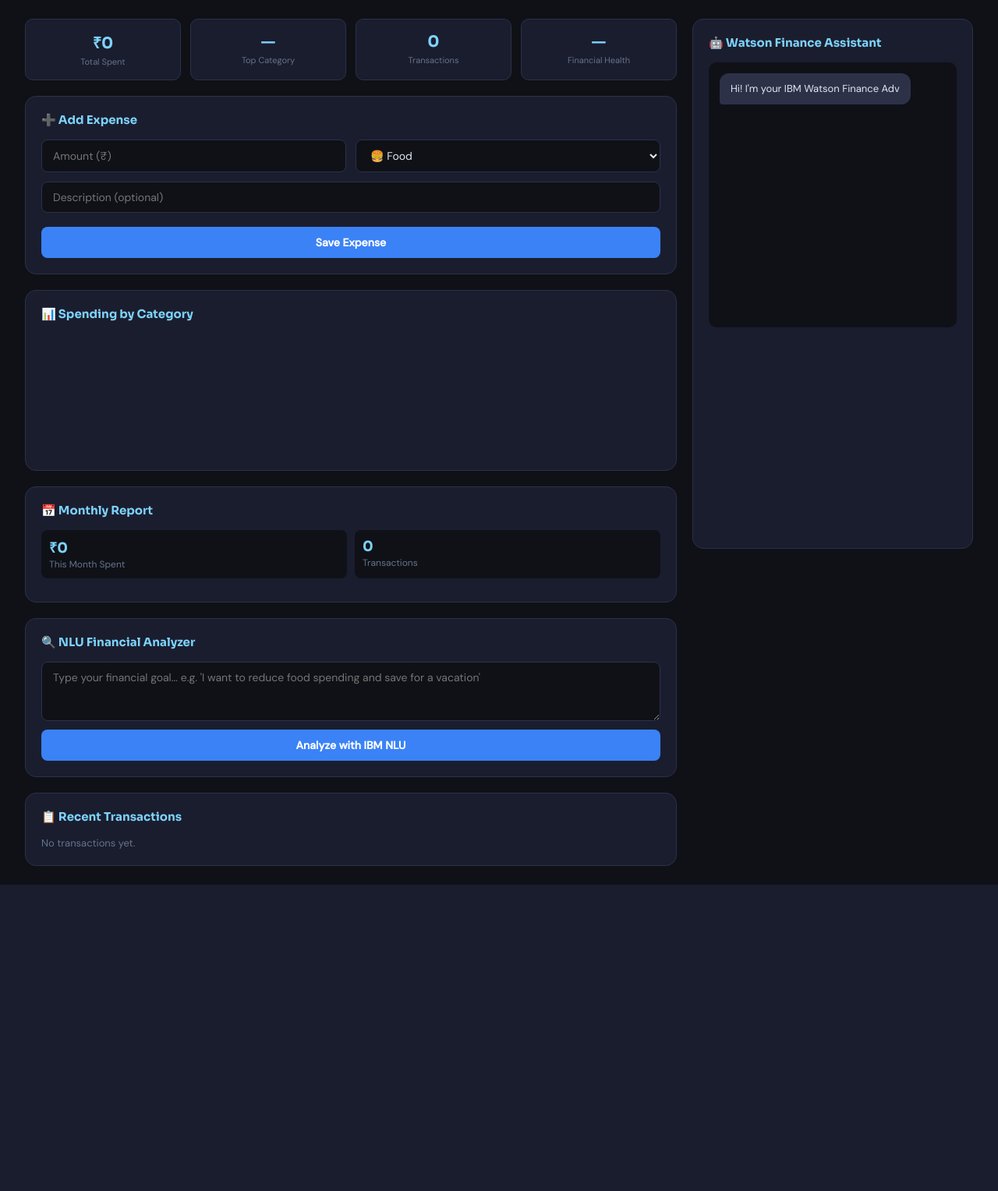
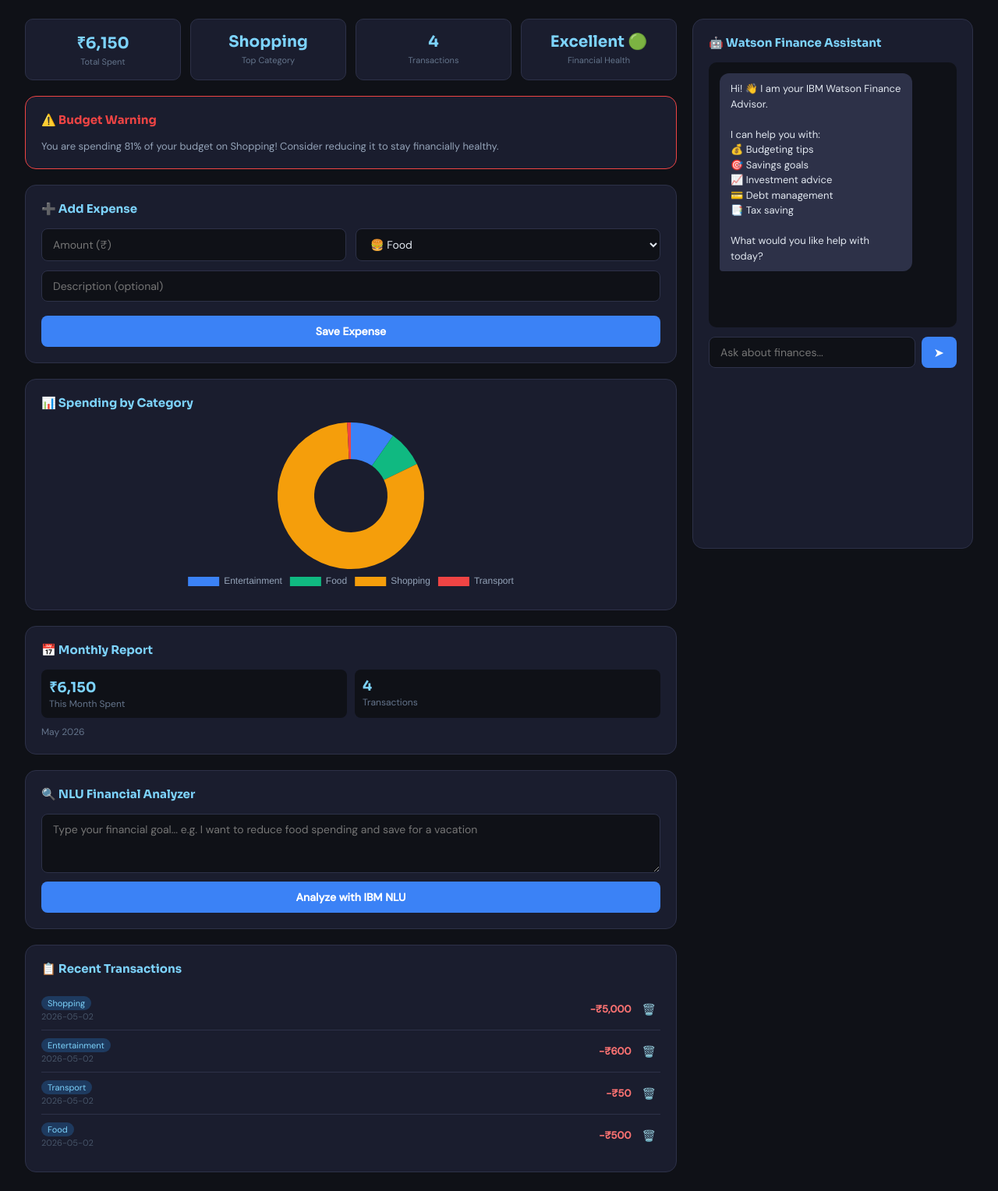
Before and after one commit to yanchit123/finance-ai-advisor, a Flask app: page / in a window 1280 px wide. Shown: the part 64-1592 px from the top of the page at 78% size. Before the commit the page ends 1199 px from the top, so only its background shows below. Run offline with Flask 3, Linux system fonts and the light colour scheme; a map, chart or similar area stays blank.

Commit message:
Final version - all features working

```diff
--- a/app.py
+++ b/app.py
@@ -7,6 +7,7 @@ from datetime import datetime
 
 load_dotenv()
 app = Flask(__name__)
+app.config['SEND_FILE_MAX_AGE_DEFAULT'] = 0
 CORS(app)
 
 # ── Data Persistence ──────────────────────────────
--- a/templates/index.html
+++ b/templates/index.html
@@ -45,11 +45,10 @@
     canvas { max-height: 220px; }
     .warning-card { border-color: #ef4444 !important; display: none; }
     .warning-card h2 { color: #ef4444 !important; }
-    .health-tip { font-size: 12px; color: #94a3b8; margin-top: 6px; }
     .report-grid { display: grid; grid-template-columns: 1fr 1fr; gap: 10px; margin-top: 8px; }
-    .report-item { background: #0f1117; border-radius: 8px; padding: 10px; font-size: 12px; }
+    .report-item { background: #0f1117; border-radius: 8px; padding: 10px; }
     .report-item .r-val { font-size: 18px; font-weight: 700; color: #7dd3fc; font-family: 'Sora', sans-serif; }
-    .report-item .r-lbl { color: #64748b; margin-top: 2px; }
+    .report-item .r-lbl { color: #64748b; margin-top: 2px; font-size: 12px; }
   </style>
 </head>
 <body>
@@ -61,7 +60,7 @@
   <div class="main">
     <div class="left">
 
-      <!-- Stats Row -->
+      <!-- Stats -->
       <div class="stats">
         <div class="stat">
           <div class="val" id="total-spent">₹0</div>
@@ -81,7 +80,7 @@
         </div>
       </div>
 
-      <!-- Budget Warning -->
+      <!-- Warning -->
       <div class="card warning-card" id="warning-card">
         <h2>⚠️ Budget Warning</h2>
         <p id="warning-text" style="font-size:13px;color:#94a3b8;"></p>
@@ -131,7 +130,7 @@
       <!-- NLU -->
       <div class="card">
         <h2>🔍 NLU Financial Analyzer</h2>
-        <textarea id="nlu-text" rows="3" placeholder="Type your financial goal... e.g. 'I want to reduce food spending and save for a vacation'"></textarea>
+        <textarea id="nlu-text" rows="3" placeholder="Type your financial goal... e.g. I want to reduce food spending and save for a vacation"></textarea>
         <button class="primary" onclick="analyzeText()">Analyze with IBM NLU</button>
         <div id="nlu-result" class="nlu-result" style="display:none;"></div>
       </div>
@@ -151,4 +150,26 @@
       <div class="card" style="height:calc(100vh - 120px);display:flex;flex-direction:column;">
         <h2>🤖 Watson Finance Assistant</h2>
         <div class="chatbox" id="chatbox">
-          <div class="msg bot">Hi! I'm your IBM Watson Finance Adv
+          <div class="msg bot">
+            Hi! 👋 I am your IBM Watson Finance Advisor.<br><br>
+            I can help you with:<br>
+            💰 Budgeting tips<br>
+            🎯 Savings goals<br>
+            📈 Investment advice<br>
+            💳 Debt management<br>
+            📑 Tax saving<br><br>
+            What would you like help with today?
+          </div>
+        </div>
+        <div class="chat-input">
+          <input type="text" id="chat-input" placeholder="Ask about finances..." />
+          <button onclick="sendChat()">➤</button>
+        </div>
+      </div>
+    </div>
+
+  </div>
+
+  <script src="/static/script.js?v=3"></script>
+</body>
+</html>
--- /dev/null
+++ b/transactions.json
@@ -0,0 +1 @@
+[{"id": "ec8b4e65-93c8-4413-bd6d-5150b63efebc", "amount": 500.0, "category": "Food", "description": "", "date": "2026-05-02"}, {"id": "83e8458d-aa96-4586-a533-c195a66cf26f", "amount": 50.0, "category": "Transport", "description": "", "date": "2026-05-02"}, {"id": "2fb325a4-c7a4-4534-acf2-3469bab07176", "amount": 600.0, "category": "Entertainment", "description": "", "date": "2026-05-02"}, {"id": "6064a887-bb70-47fb-8c2a-7a23a6fa2818", "amount": 5000.0, "category": "Shopping", "description": "", "date": "2026-05-02"}]
```
